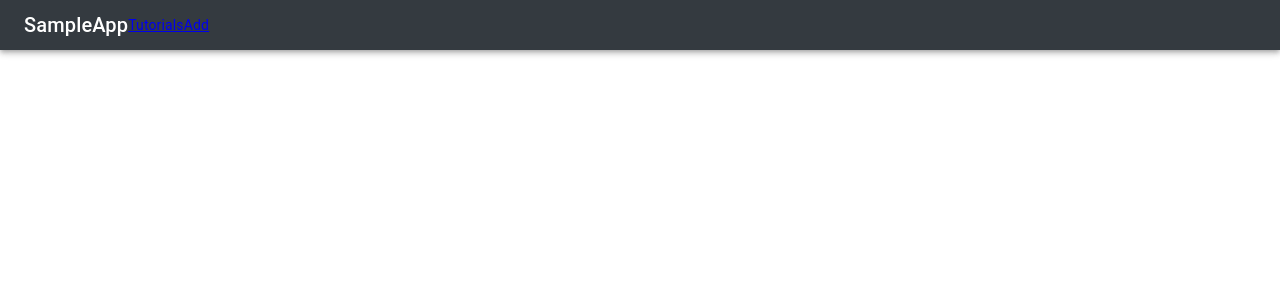
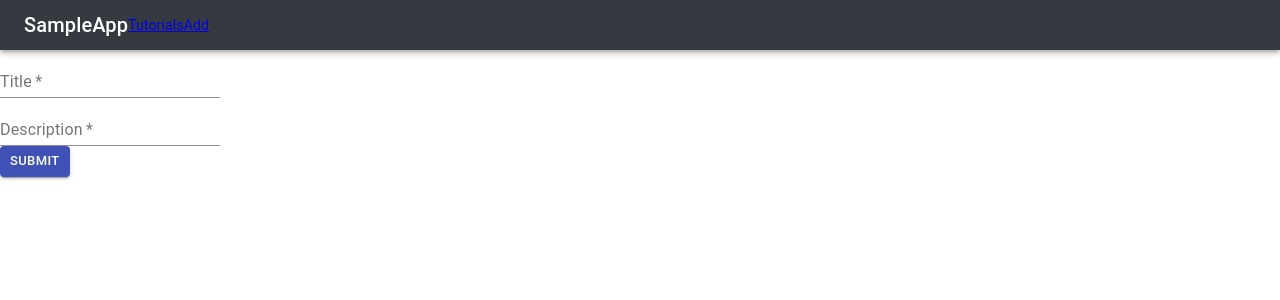
Before and after one commit to FrancaTM/react-material-ui-crud-app, a React (Create React App) app: page /add in a window 1280 px wide. Shown: the top 300 px of the page. Built offline with nearby package versions, Linux system fonts and the light colour scheme.

Commit message:
create add item component

```diff
--- a/src/components/add-tutorial.component.js
+++ b/src/components/add-tutorial.component.js
@@ -1,7 +1,122 @@
 import React, { Component } from "react";
+import TutorialDataService from "../services/tutorial.service";
 
-export default class AddTutorial extends Component {
+import { TextField, Button, withStyles } from "@material-ui/core";
+import { styles } from "../css-common";
+
+class AddTutorial extends Component {
+  constructor(props) {
+    super(props);
+
+    this.onChangeTitle = this.onChangeTitle.bind(this);
+    this.onChangeDescription = this.onChangeDescription.bind(this);
+    this.saveTutorial = this.saveTutorial.bind(this);
+    this.newTutorial = this.newTutorial.bind(this);
+
+    this.state = {
+      id: null,
+      title: "",
+      published: false,
+      submitted: false,
+    };
+  }
+
+  onChangeTitle(e) {
+    this.setState({
+      title: e.target.value,
+    });
+  }
+
+  onChangeDescription(e) {
+    this.setState({
+      description: e.target.value,
+    });
+  }
+
+  saveTutorial() {
+    var data = {
+      title: this.state.title,
+      description: this.state.description,
+    };
+
+    TutorialDataService.create(data)
+      .then((response) => {
+        this.setState({
+          id: response.data.id,
+          title: response.data.title,
+          description: response.data.description,
+          published: response.data.published,
+          submitted: true,
+        });
+        console.log(response.data);
+      })
+      .catch((e) => {
+        console.log(e);
+      });
+  }
+
+  newTutorial() {
+    this.setState({
+      id: null,
+      title: "",
+      description: "",
+      published: false,
+      submitted: false,
+    });
+  }
+
   render() {
-    return <div></div>;
+    const { classes } = this.props;
+
+    return (
+      <React.Fragment>
+        {this.state.submitted ? (
+          <div className={classes.form}>
+            <h4>You submitted successfully!</h4>
+            <Button
+              size="small"
+              color="primary"
+              variant="contained"
+              onClick={this.newTutorial}
+            >
+              Add
+            </Button>
+          </div>
+        ) : (
+          <div className={classes.form}>
+            <div className={classes.textField}>
+              <TextField
+                label="Title"
+                name="title"
+                value={this.state.title}
+                onChange={this.onChangeTitle}
+                required
+              ></TextField>
+            </div>
+
+            <div className={classes.textField}>
+              <TextField
+                label="Description"
+                name="description"
+                value={this.state.description}
+                onChange={this.onChangeDescription}
+                required
+              ></TextField>
+            </div>
+
+            <Button
+              size="small"
+              color="primary"
+              variant="contained"
+              onClick={this.saveTutorial}
+            >
+              Submit
+            </Button>
+          </div>
+        )}
+      </React.Fragment>
+    );
   }
 }
+
+export default withStyles(styles)(AddTutorial);
```
